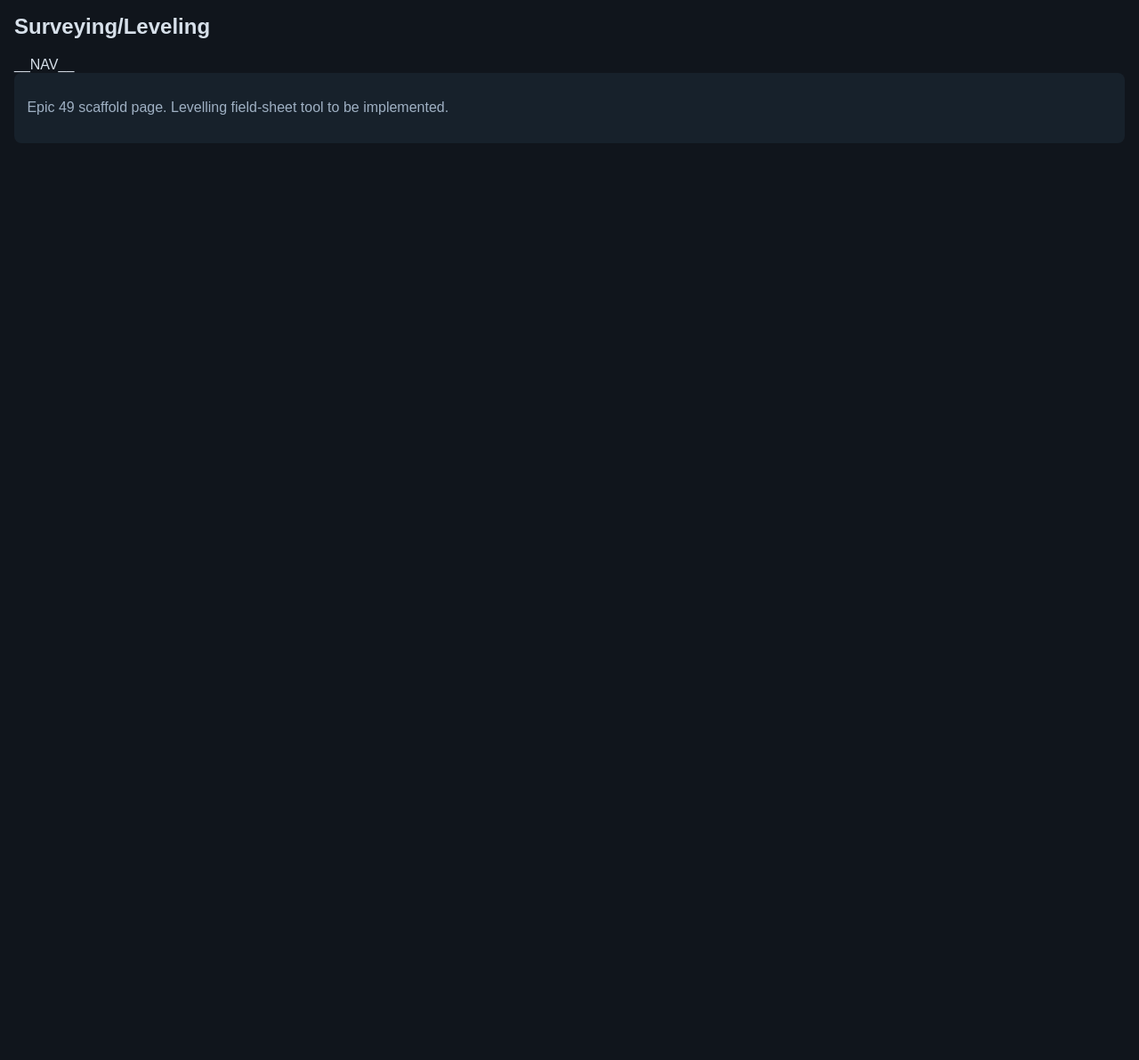
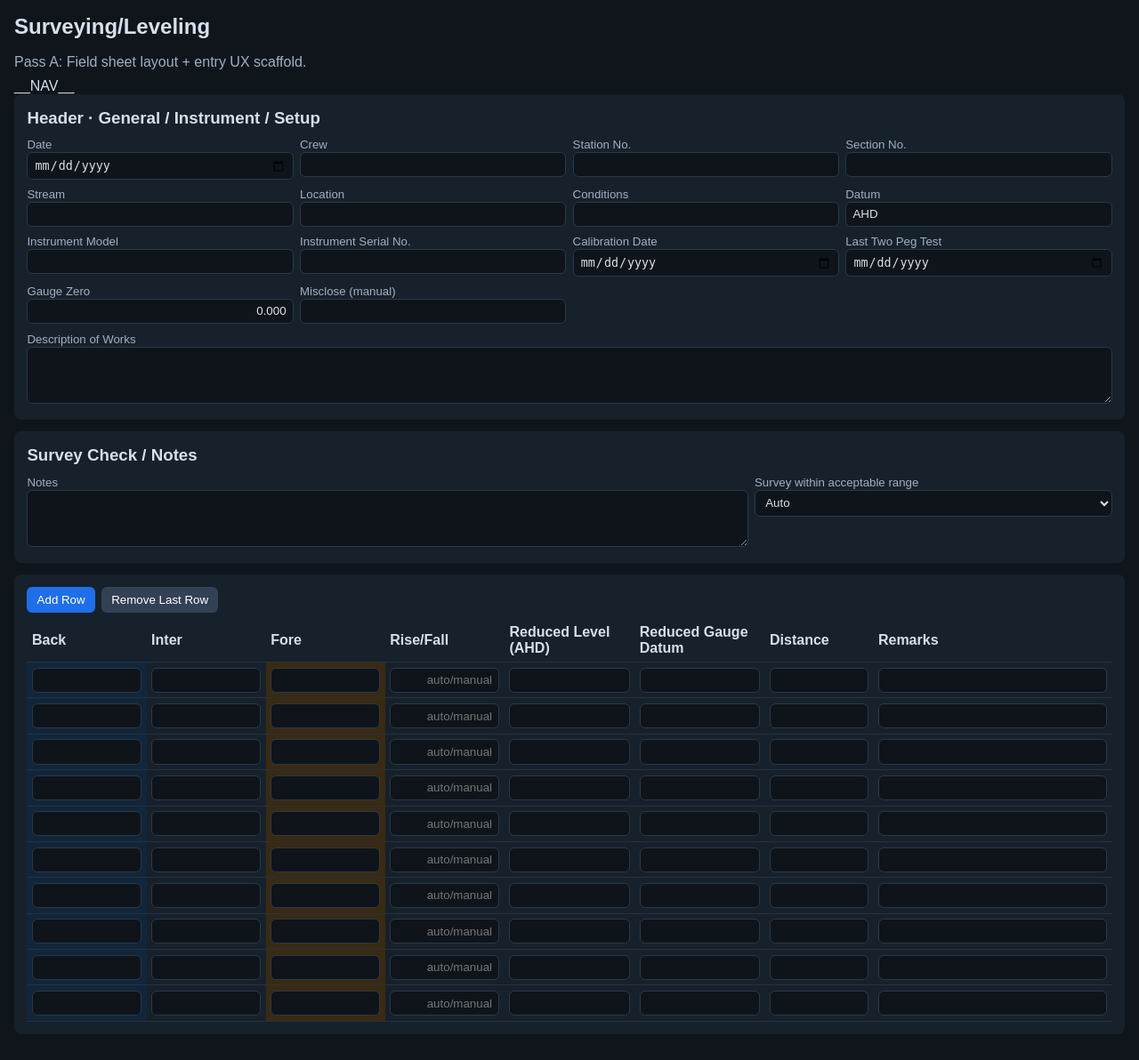
Before and after one commit to cdomotor-g/ALERT1v3, a Python web app: template webui/templates/surveying.html in a window 1280 px wide. Shown: the whole page at 89% size. Before the commit the page ends 161 px from the top, so only its background shows below. Run offline with Jinja, Linux system fonts and the light colour scheme; the template is opened without the code that fills it, so the values that code supplies are empty.

Commit message:
feat(surveying): build Pass A leveling sheet layout with metadata form and spreadsheet-style row entry

```diff
--- a/webui/templates/surveying.html
+++ b/webui/templates/surveying.html
@@ -1,8 +1,107 @@
 <!doctype html><html><head><meta charset='utf-8'><meta name='viewport' content='width=device-width, initial-scale=1'><title>FW-LAB Surveying/Leveling</title>
-<style>body{font-family:Arial;margin:0;background:#10151c;color:#d7e0ea}.page{padding:1rem}.card{background:#17212b;border-radius:8px;padding:.9rem}.muted{color:#9fb0c3}</style></head><body><div class='page'>
+<style>
+body{font-family:Arial;margin:0;background:#10151c;color:#d7e0ea}.page{padding:1rem}.card{background:#17212b;border-radius:8px;padding:.9rem;margin-bottom:.8rem}
+.muted{color:#9fb0c3}.grid{display:grid;grid-template-columns:repeat(4,minmax(160px,1fr));gap:.45rem}.grid3{display:grid;grid-template-columns:repeat(3,minmax(160px,1fr));gap:.45rem}
+label{font-size:.83rem;color:#9fb0c3}input,textarea,select{width:100%;background:#0f141a;color:#d7e0ea;border:1px solid #2a3948;border-radius:6px;padding:.35rem .45rem;box-sizing:border-box}
+textarea{min-height:64px}table{width:100%;border-collapse:collapse}th,td{border-bottom:1px solid #243243;padding:.35rem}th{text-align:left}
+.num{width:100%;text-align:right}.back{background:#12263a}.inter{background:#17212b}.fore{background:#3a2a12}.toolbar{display:flex;gap:.45rem;flex-wrap:wrap}button{background:#1f6feb;color:white;border:0;padding:.42rem .7rem;border-radius:6px;cursor:pointer}
+button.secondary{background:#334155}
+</style></head><body><div class='page'>
 <h2 style='margin-top:0'>Surveying/Leveling</h2>
+<div class='muted' style='margin:-.2rem 0 .55rem'>Pass A: Field sheet layout + entry UX scaffold.</div>
 __NAV__
+
 <div class='card'>
-  <p class='muted'>Epic 49 scaffold page. Levelling field-sheet tool to be implemented.</p>
+  <h3 style='margin:.1rem 0 .6rem'>Header · General / Instrument / Setup</h3>
+  <div class='grid'>
+    <div><label>Date</label><input type='date' id='date'></div>
+    <div><label>Crew</label><input id='crew'></div>
+    <div><label>Station No.</label><input id='stationNo'></div>
+    <div><label>Section No.</label><input id='sectionNo'></div>
+    <div><label>Stream</label><input id='stream'></div>
+    <div><label>Location</label><input id='location'></div>
+    <div><label>Conditions</label><input id='conditions'></div>
+    <div><label>Datum</label><input id='datum' value='AHD'></div>
+    <div><label>Instrument Model</label><input id='model'></div>
+    <div><label>Instrument Serial No.</label><input id='serial'></div>
+    <div><label>Calibration Date</label><input type='date' id='calDate'></div>
+    <div><label>Last Two Peg Test</label><input type='date' id='twoPegDate'></div>
+    <div><label>Gauge Zero</label><input class='num' id='gaugeZero' value='0.000'></div>
+    <div><label>Misclose (manual)</label><input class='num' id='misclose'></div>
+  </div>
+  <div style='margin-top:.5rem'><label>Description of Works</label><textarea id='works'></textarea></div>
 </div>
+
+<div class='card'>
+  <h3 style='margin:.1rem 0 .6rem'>Survey Check / Notes</h3>
+  <div class='grid3'>
+    <div style='grid-column:span 2'><label>Notes</label><textarea id='notes'></textarea></div>
+    <div>
+      <label>Survey within acceptable range</label>
+      <select id='surveyOk'>
+        <option value='auto'>Auto</option>
+        <option value='yes'>Yes</option>
+        <option value='no'>No</option>
+      </select>
+    </div>
+  </div>
+</div>
+
+<div class='card'>
+  <div class='toolbar' style='margin-bottom:.5rem'>
+    <button id='addRow'>Add Row</button>
+    <button class='secondary' id='removeRow'>Remove Last Row</button>
+  </div>
+  <table id='tbl'>
+    <thead><tr>
+      <th style='width:11%'>Back</th>
+      <th style='width:11%'>Inter</th>
+      <th style='width:11%'>Fore</th>
+      <th style='width:11%'>Rise/Fall</th>
+      <th style='width:12%'>Reduced Level (AHD)</th>
+      <th style='width:12%'>Reduced Gauge Datum</th>
+      <th style='width:10%'>Distance</th>
+      <th>Remarks</th>
+    </tr></thead>
+    <tbody id='rows'></tbody>
+  </table>
+</div>
+
+<script>
+const rowsEl = document.getElementById('rows');
+function rowTemplate(idx){
+  return `<tr data-row='${idx}'>
+    <td class='back'><input inputmode='decimal' class='num cell' data-col='back'></td>
+    <td class='inter'><input inputmode='decimal' class='num cell' data-col='inter'></td>
+    <td class='fore'><input inputmode='decimal' class='num cell' data-col='fore'></td>
+    <td><input inputmode='decimal' class='num cell' data-col='risefall' placeholder='auto/manual'></td>
+    <td><input inputmode='decimal' class='num cell' data-col='rl'></td>
+    <td><input inputmode='decimal' class='num cell' data-col='rgd'></td>
+    <td><input inputmode='decimal' class='num cell' data-col='dist'></td>
+    <td><input class='cell' data-col='remarks'></td>
+  </tr>`;
+}
+function addRow(){ rowsEl.insertAdjacentHTML('beforeend', rowTemplate(rowsEl.children.length)); }
+function removeRow(){ if(rowsEl.lastElementChild) rowsEl.lastElementChild.remove(); }
+
+function focusNextCell(cur){
+  const cells=[...document.querySelectorAll('.cell')];
+  const i=cells.indexOf(cur); if(i>=0 && i<cells.length-1) cells[i+1].focus();
+}
+rowsEl.addEventListener('keydown', (e)=>{
+  if(e.key==='Enter'){ e.preventDefault(); focusNextCell(e.target); }
+});
+
+function enforceNumeric(e){
+  const col=e.target.dataset.col;
+  if(['back','inter','fore','risefall','rl','rgd','dist'].includes(col)){
+    e.target.value = e.target.value.replace(/[^0-9.\-]/g,'');
+  }
+}
+rowsEl.addEventListener('input', enforceNumeric);
+
+document.getElementById('addRow').onclick=addRow;
+document.getElementById('removeRow').onclick=removeRow;
+for(let i=0;i<10;i++) addRow();
+</script>
 </div></body></html>
```
